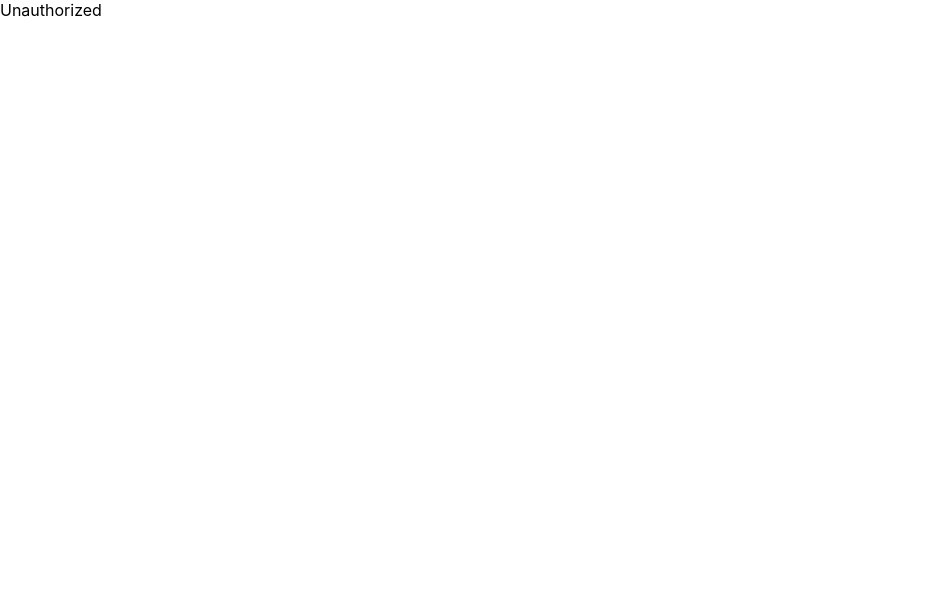
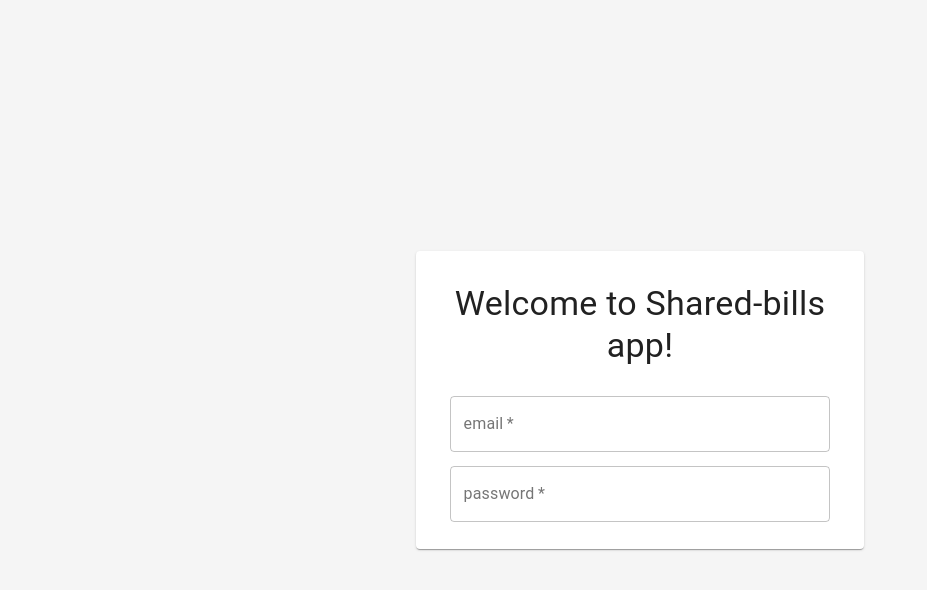
Before and after one commit to KozielPiotr/shared-bills, a React (Create React App) app in the folder frontend/: page /login in a window 1280 px wide. Shown: the top 590 px of the page, without its empty margins (0-927 px from the left). Built offline with nearby package versions, Linux system fonts and the light colour scheme.

Commit message:
WIP: login page

```diff
--- a/frontend/package.json
+++ b/frontend/package.json
@@ -3,6 +3,7 @@
   "version": "0.1.0",
   "private": true,
   "dependencies": {
+    "@material-ui/core": "^4.9.4",
     "@testing-library/jest-dom": "^4.2.4",
     "@testing-library/react": "^9.4.0",
     "@testing-library/user-event": "^7.2.1",
@@ -10,8 +11,10 @@
     "@types/node": "^12.12.28",
     "@types/react": "^16.9.22",
     "@types/react-dom": "^16.9.5",
+    "@types/react-router-dom": "^5.1.3",
     "react": "^16.12.0",
     "react-dom": "^16.12.0",
+    "react-router-dom": "^5.1.2",
     "react-scripts": "3.4.0",
     "rxjs": "^6.5.4",
     "typescript": "^3.7.5"
--- a/frontend/src/components/App.tsx
+++ b/frontend/src/components/App.tsx
@@ -1,19 +1,51 @@
 import React from "react";
+import {
+	BrowserRouter as Router,
+	Route,
+} from "react-router-dom"
+import { Observable } from "rxjs";
 
 import authService from "../services/auth";
+// import apiService from "../services/api"
+import LoginPage from "./login/Login"
 
+
+/**
+ * Main application function
+ */
 function App() {
-  const [isAuthenticated, setAuthenticated] = React.useState<boolean>(false);
 
-  React.useEffect(() => {
-    const subscription = authService
-      .isAuthenticated()
-      .subscribe(setAuthenticated);
-    return () => subscription.unsubscribe();
-  }, []);
+  const useObservable = (observable: Observable<boolean>) => {
+    const [state, setState] = React.useState();
+
+    React.useEffect(() => {
+      const sub = observable.subscribe(setState);
+      return () => sub.unsubscribe();
+    }, []);
+
+    return state;
+  };
+
+  const isAuthenticated = useObservable(authService.isAuthenticated())
+
+  // const handleLogin = () => {
+  //   apiService.login("admin@admin.com", "a")
+  // }
+
+  // const handleLogout = () => {
+  //   apiService.logout()
+  // }
 
   return (
-    <div className="App">{isAuthenticated ? "Hello" : "Unauthorized"}</div>
+    // <div className="App">
+    //   <p>{isAuthenticated ? "Hello" : "Unauthorized"}</p>
+    //   <p>{localStorage.getItem("token")}</p>
+    //   <p><button onClick={handleLogin}>Login</button></p>
+    //   <p><button onClick={handleLogout}>Logout</button></p>
+    // </div>
+    <Router>
+			<Route exact path="/login" component={LoginPage} />
+		</Router>
   );
 }
 
--- /dev/null
+++ b/frontend/src/components/login/Login.tsx
@@ -0,0 +1,78 @@
+/**
+ * Login page
+ */
+
+import React from "react"
+
+import { createStyles, makeStyles } from "@material-ui/core/styles";
+import { Grid, Paper, Typography } from "@material-ui/core";
+
+import LoginForm from "./LoginForm"
+
+const useStyles = makeStyles(() =>
+  createStyles({
+    grid: {
+      textAlign: "center",
+      justifyContent: "center",
+      alignContent: "center",
+      flexWrap: "nowrap",
+      backgroundColor: "#f5f5f5",
+      paddingLeft: "15%",
+      paddingRight: "15%",
+    },
+    paper: {
+      margin: 0,
+      paddingTop: "3%",
+      paddingBottom: "3%",
+      marginLeft: "25%",
+      marginRight: "25%",
+    },
+    typography: {
+      padding: "1%",
+      textAlign: "center",
+    },
+    welcome: {
+      textAlign: "center",
+    },
+    textFieldGrid: {
+      paddingTop: "3%"
+    },
+    textField: {
+      width: "85%",
+    }
+  }),
+);
+
+/**
+ * Main component for login page
+ */
+function LoginPage() {
+
+  const classes = useStyles();
+
+  return (
+    <Grid
+      container
+      className={classes.grid}
+      spacing={0}
+      direction="column"
+    >
+      <Grid item>
+        <Paper className={classes.paper}>
+          <Grid item xs={12}>
+            <Typography
+              variant="h4"
+              gutterBottom
+              className={classes.typography}
+            >
+              Welcome to Shared-bills app!
+            </Typography>
+          </Grid>
+          <LoginForm />
+        </Paper>
+      </Grid>
+    </Grid>
+  );
+}
+
+export default LoginPage
--- /dev/null
+++ b/frontend/src/components/login/LoginForm.tsx
@@ -0,0 +1,63 @@
+/**
+ * FOrm for email and password to log in
+ */
+
+import React, { Fragment } from "react"
+
+import { createStyles, makeStyles } from "@material-ui/core/styles";
+import { Grid, TextField } from "@material-ui/core";
+
+
+const useStyles = makeStyles(() =>
+  createStyles({
+    textFieldGrid: {
+      paddingTop: "3%"
+    },
+    textField: {
+      width: "85%",
+    }
+  }),
+);
+
+function LoginForm() {
+
+  const classes = useStyles()
+
+  return (
+    <Fragment>
+      <Grid
+        item
+        xs={12}
+        className={classes.textFieldGrid}
+      >
+        <TextField
+          className={classes.textField}
+          required
+          id="outlined-required"
+          label="email"
+          placeholder="example@email.com"
+          variant="outlined"
+          fullWidth
+        />
+      </Grid>
+      <Grid
+        item
+        xs={12}
+        className={classes.textFieldGrid}
+      >
+        <TextField
+          className={classes.textField}
+          required
+          type="password"
+          id="outlined-required"
+          label="password"
+          placeholder="example@email.com"
+          variant="outlined"
+          fullWidth
+        />
+      </Grid>
+    </Fragment>
+  );
+}
+
+export default LoginForm
--- a/frontend/src/index.css
+++ b/frontend/src/index.css
@@ -1,5 +1,4 @@
 body {
-  margin: 0;
   font-family: -apple-system, BlinkMacSystemFont, 'Segoe UI', 'Roboto', 'Oxygen',
     'Ubuntu', 'Cantarell', 'Fira Sans', 'Droid Sans', 'Helvetica Neue',
     sans-serif;
@@ -7,6 +6,17 @@ body {
   -moz-osx-font-smoothing: grayscale;
 }
 
+html, body {
+  height: 100%;
+  margin: 0;
+  padding: 0;
+}
+
+#root {
+  height: 100%;
+  display: flex;
+}
+
 code {
   font-family: source-code-pro, Menlo, Monaco, Consolas, 'Courier New',
     monospace;
--- /dev/null
+++ b/frontend/src/services/api.tsx
@@ -0,0 +1,30 @@
+import { localStorageService } from "./storage"
+
+
+class ApiService {
+  private apiUrl = "http://localhost:8000/api/"
+
+  public login(email: string, password: string) {
+    return (async() => {
+      const response = await fetch(
+        `${this.apiUrl}token/`, {
+          method: "POST",
+          headers: {"Content-Type": "application/json"},
+          body: JSON.stringify({email, password})
+        }
+      )
+      const token = await response.json()
+      localStorageService.setToken(token["access"])
+    })()
+  }
+
+  public logout() {
+  localStorageService.setToken(null)
+  }
+}
+
+
+
+const apiService = new ApiService();
+
+export default apiService
--- a/frontend/src/services/auth.tsx
+++ b/frontend/src/services/auth.tsx
@@ -1,11 +1,13 @@
 import { Observable, BehaviorSubject } from "rxjs";
 import { map } from "rxjs/operators";
 
+import { localStorageService } from "./storage"
+
 class AuthService {
-  private tokenSubject = new BehaviorSubject<string | null>(null);
+  private tokenSubject$ = new BehaviorSubject<string | null>(localStorageService.getToken());
 
   public isAuthenticated(): Observable<boolean> {
-    return this.tokenSubject.pipe(map(token => !!token));
+    return this.tokenSubject$.pipe(map(token => !!token));
   }
 }
 
```
Also changed, not shown: 1 other file (tests, documents, lock files or other folders).
